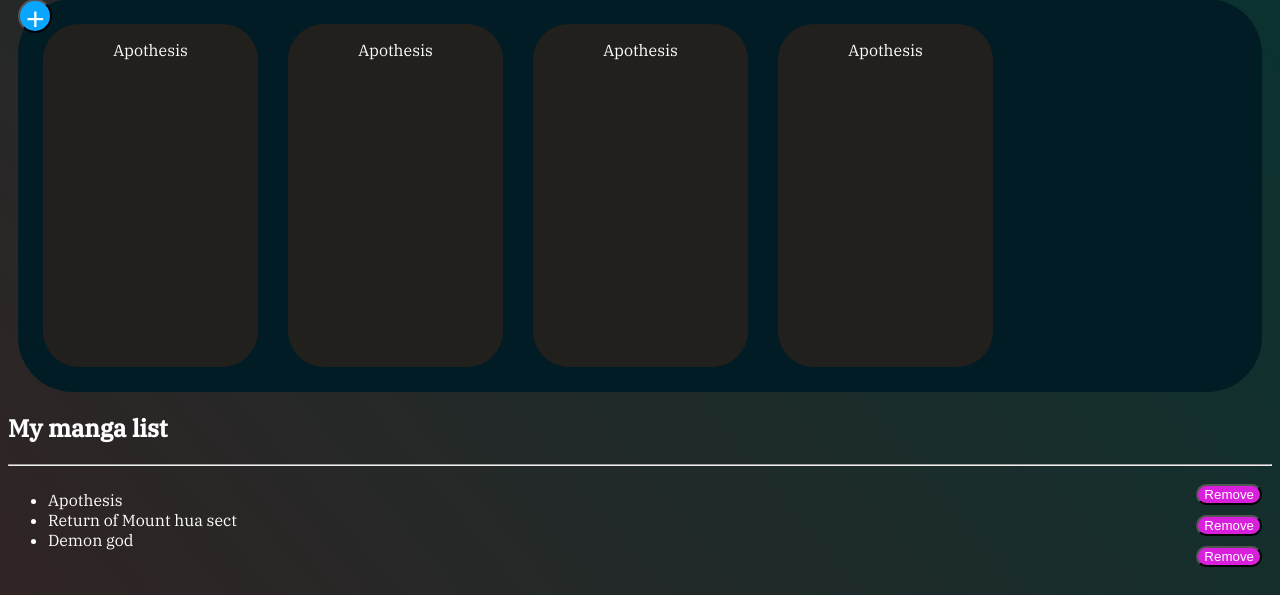
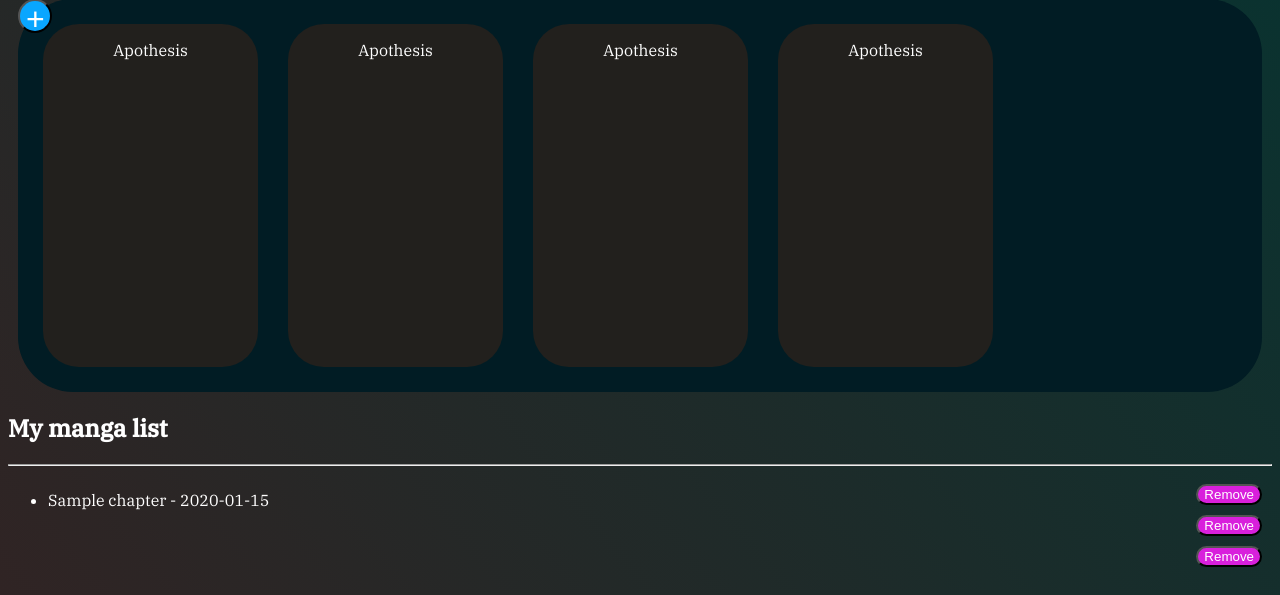
Before and after one commit to Nimesh04/Manga-Tracker, a Flask app: template templates/index.html in a window 1280 px wide. Shown: the part 257-852 px from the top of the page. Run offline with Flask 3, Linux system fonts and the light colour scheme; the template is opened without the code that fills it: most values are stand-ins (such as "Sample title", 1, 10 or a date in 2020); parts of the project's set-up code (start-up, migrations or seed data) failed here and were passed over; some web fonts are replaced.

Commit message:
Added basic scrape functionality along with displaying the data on the website

```diff
--- a/app.py
+++ b/app.py
@@ -1,12 +1,64 @@
 from flask import Flask, render_template, url_for, request, redirect
+from bs4 import BeautifulSoup
+import sqlite3
+import requests
 
 app = Flask(__name__)
 
+def init_db():
+    with sqlite3.connect('manga_updates.db') as conn:
+        cursor = conn.cursor()
+        cursor.execute('''
+            CREATE TABLE IF NOT EXISTS manga_updates(
+                id INTEGER PRIMARY KEY,
+                chapter TEXT,
+                date TEXT
+            )
+        ''')
+        conn.commit()
+
+    print("DB created")
+
 @app.route('/')
 def home():
-    return(render_template("index.html"))
+    init_db()
+    print("Home route accessed.")
+    with sqlite3.connect('manga_updates.db') as conn:
+        cursor = conn.cursor()
+        cursor.execute('SELECT chapter, date FROM manga_updates')
+        manga_updates = cursor.fetchall()
+    print(f"Fetched manga updates: {manga_updates}")
+    return(render_template("index.html", manga_updates = manga_updates))
 
+@app.route('/scrape', methods=['POST'])
+def scrape_manga():
+    r = requests.get("https://kingofshojo.com/manga/nano-machine/")
+
+    #scrape the html and find the div that contains the chapter lists
+    soup = BeautifulSoup(r.content, 'html.parser')
+    target_div = soup.find('div', {'class' : 'eplister', 'id': 'chapterlist'})
+
+    if target_div:
+        # Clean up the text
+        cleaned_text = target_div.text.strip().split('\n')
+        cleaned_text = [line.strip() for line in cleaned_text if line.strip()]
+
+        # Pair chapters and dates
+        cleaned_data = [(cleaned_text[i], cleaned_text[i + 1]) for i in range(0, len(cleaned_text), 2)]
+
+        # Update the database
+        with sqlite3.connect('manga_updates.db') as conn:
+            cursor = conn.cursor()
+            for chapter, date in cleaned_data:
+                cursor.execute('''
+                    INSERT INTO manga_updates(chapter, date)
+                    VALUES (?, ?)
+                ''', (chapter, date))
+            conn.commit()
+
+    return redirect('/')
 
 if __name__ == "__main__":
+    init_db()
     app.debug(True)
-    app.run
+    app.run()
--- a/templates/index.html
+++ b/templates/index.html
@@ -19,7 +19,9 @@
             <input class="searchBar" type="submit" value="Search">
         </div>
         <div class="backgroundBox">
-            <button class="mangaAdd" type="submit">+</button>
+            <form action="/scrape" method="POST">
+                <button class="mangaAdd" type="submit">+</button>
+            </form>
             <div class="box">
                 <div class="boxItem">
                     <p>Apothesis</p>
@@ -42,9 +44,9 @@
             <div class="mangaCarasouel">
                 <div class="mangacarasouelList">
                     <ul class="listItems">
-                        <li class="mangaItems">Apothesis</li>
-                        <li class="mangaItems">Return of Mount hua sect</li>
-                        <li class="mangaItems">Demon god</li>
+                        {% for chapter, date in manga_updates %}
+                        <li class="mangaItems">{{ chapter }} - {{ date }}</li>
+                        {% endfor %}
                     </ul>
                 </div>
                 <div class="removeButton">
```
Also changed, not shown: manga_updates.db (added).
